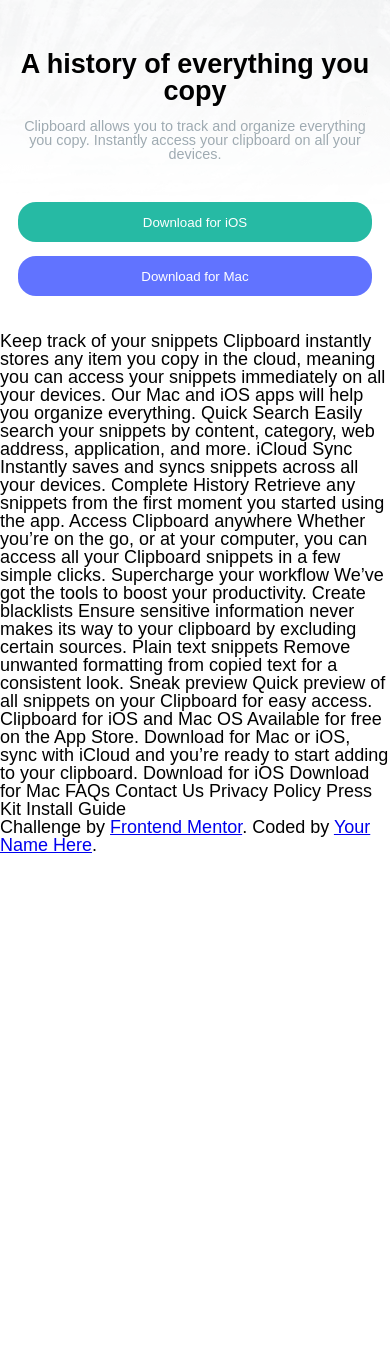
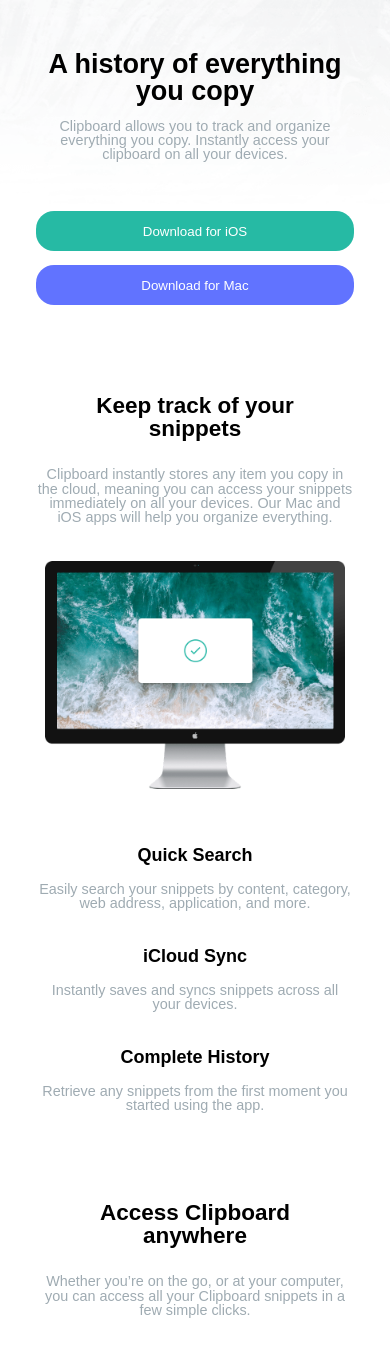
Before and after one commit to harizrifqy/Challenge-FrontendMentor, a plain HTML site: page clipboard-landing-page-master/index.html in a window 390 px wide. Shown: the part 165-1516 px from the top of the page. Before the commit the page ends 1020 px from the top, so only its background shows below. Drawn offline with Linux system fonts and the light colour scheme; a web font is replaced by a local one.

Commit message:
feat: implement responsive main section layout for mobile breakpoints

```diff
--- a/clipboard-landing-page-master/index.html
+++ b/clipboard-landing-page-master/index.html
@@ -16,7 +16,7 @@
   <div class="container">
     <header class="header">
     <div class="logo-container">
-      <img src="images/logo.svg" alt="" class="img-logo-company">
+      <img src="images/logo.svg" alt="Logo Company" class="img-logo-company">
     </div>
     <article class="header-content">
       <h1 class="title header">A history of everything you copy</h1>
@@ -26,54 +26,98 @@
     </article>
     </img>
     </header>
+
+    <main class="main-section">
+      <section class="features-keep-track">
+        <div class="content">
+          <h2 class="title content">Keep track of your snippets</h2>
+          <p class="description content">Clipboard instantly stores any item you copy in the cloud, meaning you can access your snippets immediately on all your devices. Our Mac and iOS apps will help you organize everything.</p>
+        </div>
+        <div class="img-computer-container">
+          <img src="/images/image-computer.png" alt="Images Computer">
+        </div>
+        <section class="container-features">
+          <!-- Features Satu -->
+          <div class="features">
+            <h3 class="title features">Quick Search</h3>
+            <p class="info-features">Easily search your snippets by content, category, web address, application, and more.</p>
+          </div>
+
+          <!-- Features Dua -->
+          <div class="features">
+            <h3 class="title features">iCloud Sync</h3>
+            <p class="info-features">Instantly saves and syncs snippets across all your devices.</p>
+          </div>
+
+          <!-- Features Tiga -->
+          <div class="features">
+            <h3 class="title features">Complete History</h3>
+            <p class="info-features">Retrieve any snippets from the first moment you started using the app.</p>
+          </div>
+        </section>
+      </section>
+
+      <section class="features-access">
+        <div class="content">
+          <h2 class="title access-clipboard">Access Clipboard anywhere</h2>
+          <p class="description content">Whether you’re on the go, or at your computer, you can access all your Clipboard snippets in a few simple clicks.</p>
+        </div>
+        <div class="img-devices-container">
+          <img src="/images/image-devices.png" alt="">
+        </div>
+      </section>
+
+      <section class="features-superchager">
+        <div class="content">
+          <h2 class="title supercharger">Supercharge your workflow</h2>
+          <p class="description supercharger">We’ve got the tools to boost your productivity.</p>
+        </div>
+        <section class="container-features">
+          <!-- Features Empat -->
+          <div class="features">
+            <img class="icons" src="/images/icon-blacklist.svg" alt="">
+            <span class="title create-blacklist">Create blacklists</span>
+            <p class="info-features">Ensure sensitive information never makes its way to your clipboard by excluding certain sources.</p>
+          </div>
+          <!-- Features Lima -->
+          <div class="features">
+            <img class="icons" src="/images/icon-text.svg" alt="">
+            <span class="title create-blacklist">Plain text snippets</span>
+            <p class="info-features">Remove unwanted formatting from copied text for a consistent look.</p>
+          </div>
+          <!-- Features Enam -->
+          <div class="features">
+            <img class="icons" src="/images/icon-preview.svg" alt="">
+            <span class="title create-blacklist">Sneak preview</span>
+            <p class="info-features">Quick preview of all snippets on your Clipboard for easy access.</p>
+          </div>
+        </section>
+        <div class="trusted-company">
+          <img src="/images/logo-google.png" alt="">
+          <img src="/images/logo-ibm.png" alt="">
+          <img src="/images/logo-microsoft.png" alt="">
+          <img src="/images/logo-hp.png" alt="">
+          <img src="/images/logo-vector-graphics.png" alt="">
+        </div>
+      </section>
+
+      <section class="device-supported">
+        <div class="content device-support">
+          <h2 class="title device-support">Clipboard for iOS and Mac OS</h2>
+          <p class="description device-support">Available for free on the App Store. Download for Mac or iOS, sync with iCloud and you’re ready to start adding to your clipboard.</p>
+          <button class="btn-for-ios">Download for iOS</button>
+          <button class="btn-for-mac">Download for Mac</button>
+        </div>
+      </section>
+    </main>
   </div>
 
-  Keep track of your snippets
 
-  Clipboard instantly stores any item you copy in the cloud,
-  meaning you can access your snippets immediately on all your
-  devices. Our Mac and iOS apps will help you organize everything.
 
-  Quick Search
 
-  Easily search your snippets by content, category, web address, application, and more.
 
-  iCloud Sync
 
-  Instantly saves and syncs snippets across all your devices.
 
-  Complete History
-
-  Retrieve any snippets from the first moment you started using the app.
-
-  Access Clipboard anywhere
-
-  Whether you’re on the go, or at your computer, you can access all your Clipboard
-  snippets in a few simple clicks.
-
-  Supercharge your workflow
-
-  We’ve got the tools to boost your productivity.
-
-  Create blacklists
-
-  Ensure sensitive information never makes its way to your clipboard by excluding certain sources.
-
-  Plain text snippets
-
-  Remove unwanted formatting from copied text for a consistent look.
-
-  Sneak preview
-
-  Quick preview of all snippets on your Clipboard for easy access.
-
-  Clipboard for iOS and Mac OS
-
-  Available for free on the App Store. Download for Mac or iOS, sync with iCloud
-  and you’re ready to start adding to your clipboard.
-
-  Download for iOS
-  Download for Mac
 
   FAQs
   Contact Us
--- a/clipboard-landing-page-master/style/style.css
+++ b/clipboard-landing-page-master/style/style.css
@@ -190,7 +190,7 @@
   display: flex;
   flex-direction: column;
   gap: 0.75rem;
-  padding: 0 1rem;
+  padding: 0 2rem;
   text-align: center;
 }
 
@@ -199,11 +199,6 @@
   font-weight: 600;
 }
 
-.description.header {
-  font-size: var(--fs-sm);
-  color: var(--Gray-500);
-  margin-bottom: 1.5rem;
-}
 
 .btn-for-ios,
 .btn-for-mac {
@@ -231,10 +226,93 @@
 
 .btn-for-mac {
   background-color: var(--primary-Blue-100);
-  margin-bottom: 2rem;
+  margin-bottom: 5rem;
 }
 
 .btn-for-mac:hover {
   opacity: 0.75;
   box-shadow: 2px 4px 10px hsla(233, 100%, 69%, 0.808);
 }
+
+
+
+/* Main Section */
+
+.main-section {
+  display: flex;
+  flex-direction: column;
+  align-items: center;
+  text-align: center;
+  padding: 0 2rem;
+  gap: 3rem;
+}
+
+
+.content .title {
+  font-size: var(--fs-md);
+  font-weight: 600;
+  max-width: 12rem;
+  margin: 0 auto 1.5rem;
+}
+
+.description.content,
+.description.supercharger,
+.description.device-support,
+.description.header {
+  color: var(--Gray-500);
+  font-size: var(--fs-sm);
+  margin-bottom: 2rem;
+}
+
+.img-computer-container img{
+  margin-bottom: 3rem;
+}
+
+.img-computer-container img,
+.img-devices-container img {
+  max-width: 300px;
+}
+
+.features {
+  display: flex;
+  flex-direction: column;
+  gap: 1rem;
+}
+
+.title.features {
+  font-size: var(--fs-base);
+  font-weight: 600;
+}
+
+.info-features {
+  margin-bottom: 2rem;
+  color: var(--Gray-500);
+  font-size: var(--fs-sm);
+}
+
+.icons {
+  max-width: 2rem;
+  align-self: center;
+}
+
+.trusted-company {
+  display: flex;
+  flex-direction: column;
+  align-items: center;
+  gap: 2.25rem;
+  margin: 3rem 0;
+}
+
+.trusted-company img {
+  max-width: 7rem;
+}
+
+.content.device-support {
+  display: flex;
+  flex-direction: column;
+  gap: 0.75rem;
+}
+
+.description.device-support {
+  margin-bottom: 2rem;
+}
```
